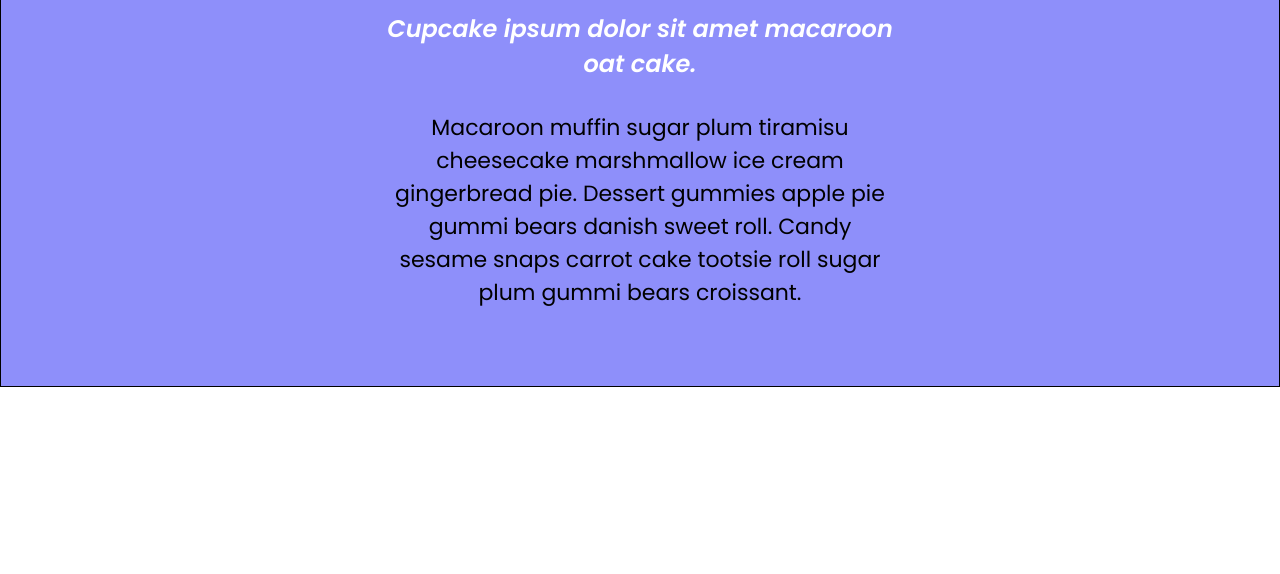
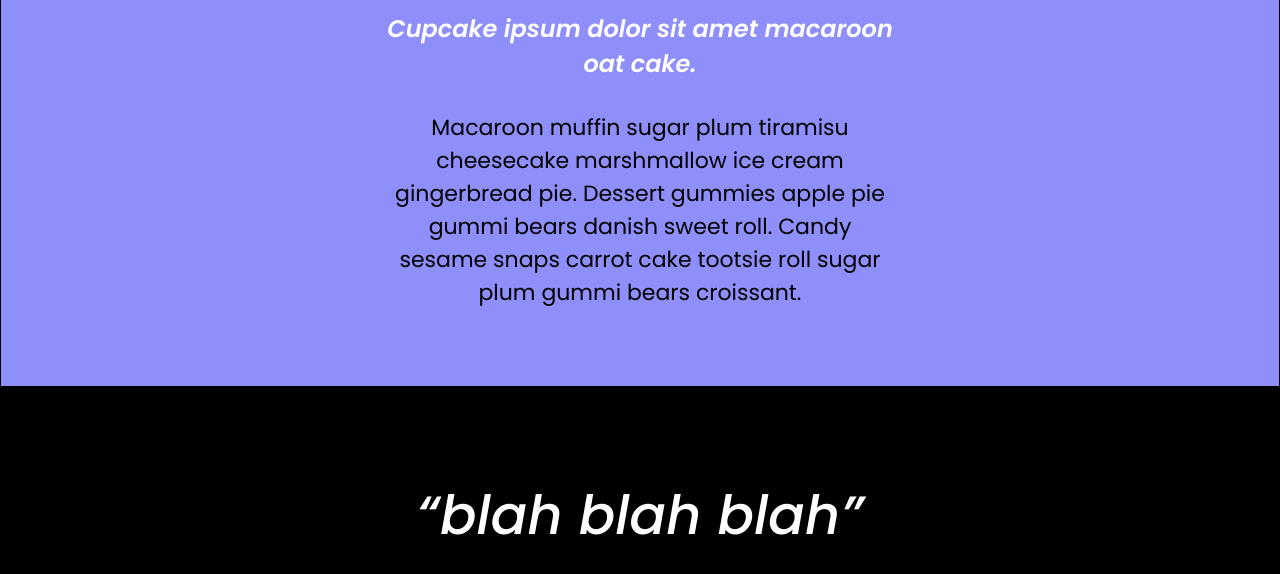
Before and after one commit to kwlsq/day13b, a plain HTML site: page index.html in a window 1280 px wide. Shown: the part 256-830 px from the top of the page. Before the commit the page ends 800 px from the top, so only its background shows below. Drawn offline with Linux system fonts and the light colour scheme.

Commit message:
quote section

```diff
--- a/index.html
+++ b/index.html
@@ -43,7 +43,9 @@
           bears croissant.
         </h3>
       </section>
-      <section class="quote"></section>
+      <section class="quote">
+        <p>“blah blah blah”</p>
+      </section>
       <section class="reviews"></section>
     </main>
   </body>
--- a/style.css
+++ b/style.css
@@ -7,7 +7,8 @@ body {
 
 h1,
 h2,
-h3 {
+h3,
+p {
   margin: 0;
 }
 
@@ -110,3 +111,19 @@ nav ul li a {
   font-weight: 400;
   font-size: 1.375em;
 }
+
+/* Quote */
+.quote {
+  background-color: #000000;
+  height: 257px;
+  display: flex;
+  align-items: center;
+  justify-content: center;
+}
+
+.quote p {
+  font-weight: 500;
+  font-style: italic;
+  font-size: 3.375em;
+  color: #FFFFFF;
+}
```
